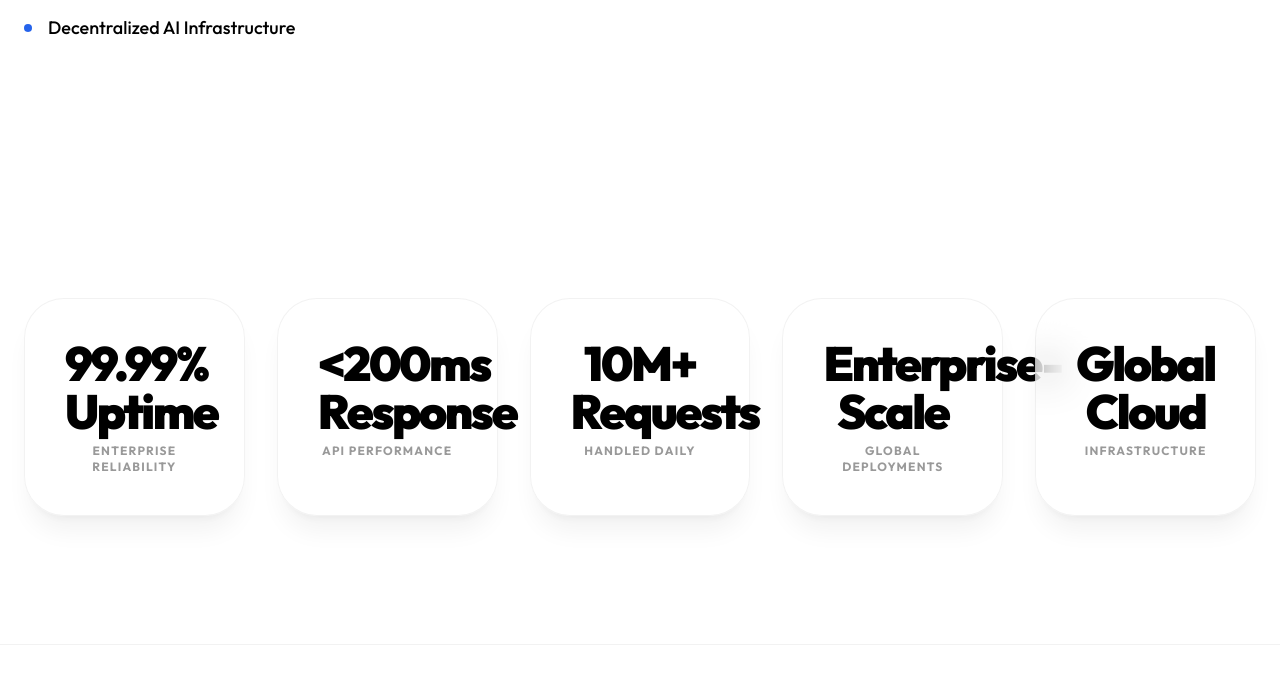
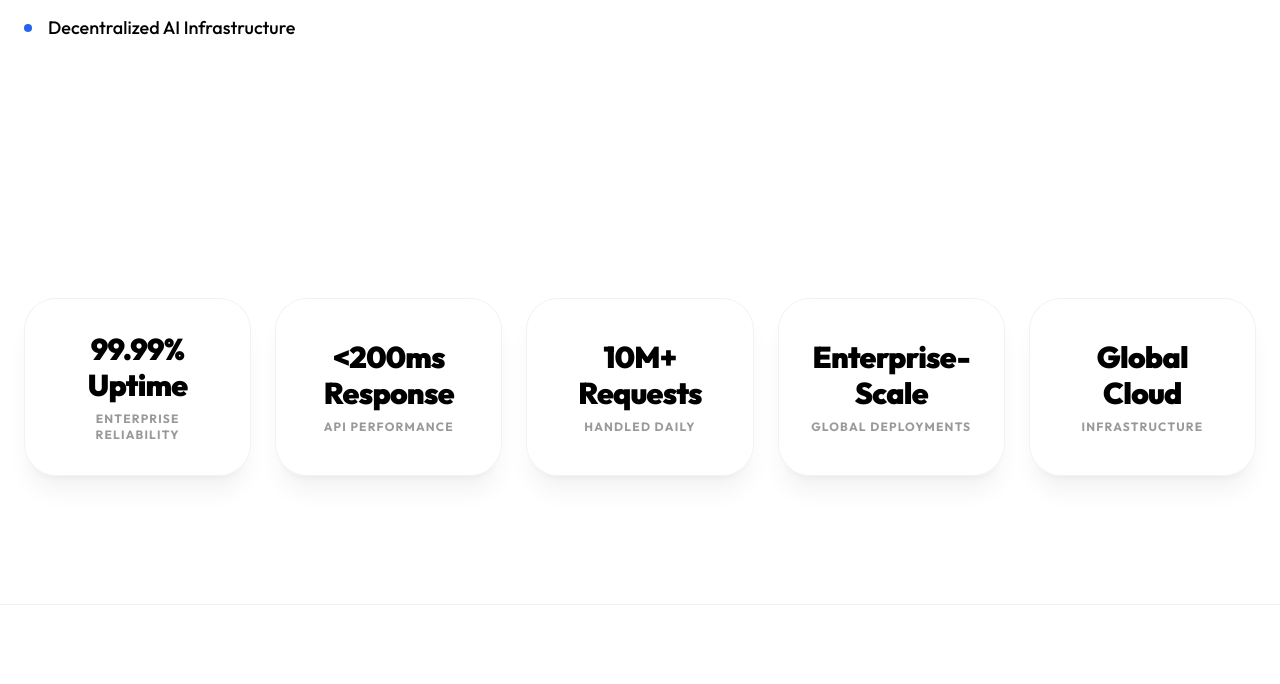
Before and after one commit to macenza/macenza-other, a React (Vite) app: page /technology in a window 1280 px wide. Shown: the part 6574-7258 px from the top of the page. Built offline with nearby package versions, Linux system fonts and the light colour scheme.

Commit message:
fix metrics text scaling on techology page

```diff
--- a/src/pages/Technology.jsx
+++ b/src/pages/Technology.jsx
@@ -335,11 +335,11 @@ const Technology = () => {
 
       {/* Metrics */}
       <Section id="metrics">
-        <div className="metrics-grid grid grid-cols-2 md:grid-cols-3 lg:grid-cols-5 gap-8">
+        <div className="metrics-grid grid grid-cols-1 sm:grid-cols-2 lg:grid-cols-5 gap-6">
           {metrics.map((m, i) => (
-            <div key={i} className="metric-card p-10 rounded-[2.5rem] glass-morphism border border-black/5 text-center shadow-sm">
-              <div className="text-4xl md:text-5xl font-black text-black mb-2 tracking-tighter">{m.label}</div>
-              <div className="text-xs font-bold text-black/40 uppercase tracking-widest">{m.sub}</div>
+            <div key={i} className="metric-card p-6 sm:p-8 lg:p-6 xl:p-8 rounded-3xl sm:rounded-[2rem] glass-morphism border border-black/5 text-center shadow-sm flex flex-col justify-center">
+              <div className="text-xl sm:text-2xl xl:text-3xl font-black text-black mb-2 tracking-tight leading-tight">{m.label}</div>
+              <div className="text-[10px] sm:text-xs font-bold text-black/40 uppercase tracking-widest">{m.sub}</div>
             </div>
           ))}
         </div>
```
